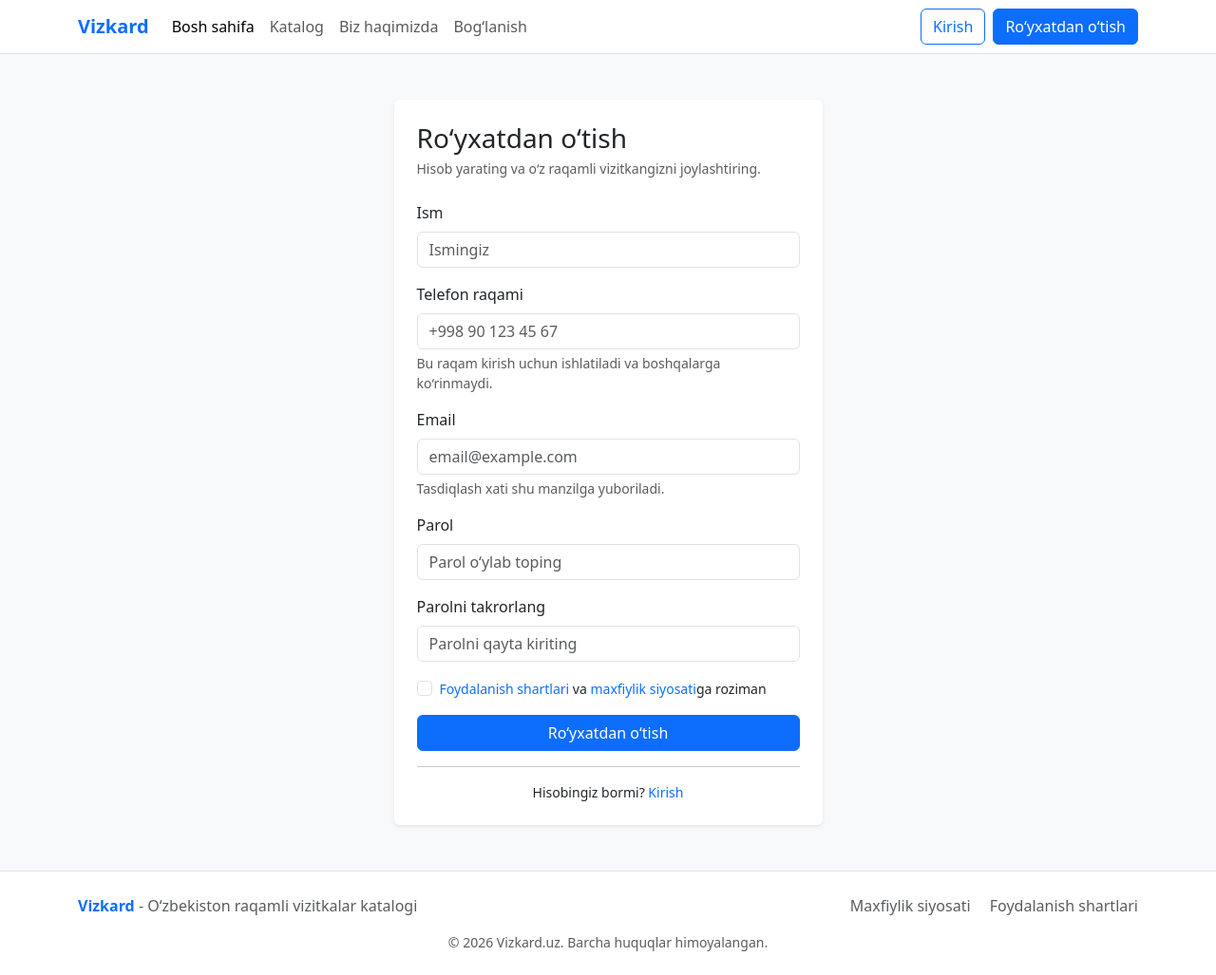
After one commit to mJamshid1990/vizkard, a Django app: page /royxatdan-otish/ in a window 1280 px wide. The commit adds this page. Shown: the whole page at 95% size. Run offline with Django 5.2, Linux system fonts and the light colour scheme.

Commit message:
Add register page layout and link auth pages

```diff
--- a/apps/pages/urls.py
+++ b/apps/pages/urls.py
@@ -9,4 +9,5 @@ urlpatterns = [
     path("katalog/", views.catalog, name="catalog"),
     path("vizkard/<slug:slug>/", views.card_detail, name="card_detail"),
     path("kirish/", views.login_page, name="login"),
+    path("royxatdan-otish/", views.register_page, name="register"),
 ]
--- a/apps/pages/views.py
+++ b/apps/pages/views.py
@@ -140,3 +140,6 @@ def card_detail(request, slug):
 
 def login_page(request):
     return render(request, "pages/login.html")
+
+def register_page(request):
+    return render(request, "pages/register.html")
--- a/templates/includes/navbar.html
+++ b/templates/includes/navbar.html
@@ -13,7 +13,7 @@
             </ul>
             <div class="d-flex gap-2">
                 <a href="{% url 'pages:login' %}" class="btn btn-outline-primary">Kirish</a>
-                <a href="#" class="btn btn-primary">Ro‘yxatdan o‘tish</a>
+                <a href="{% url 'pages:register' %}" class="btn btn-primary">Ro‘yxatdan o‘tish</a>
             </div>
         </div>
     </div>
--- a/templates/pages/login.html
+++ b/templates/pages/login.html
@@ -35,7 +35,7 @@
                     </div>
                     <hr>
                     <p class="text-center small mb-0">
-                        Hisobingiz yo‘qmi? <a href="#" class="text-decoration-none">Ro‘yxatdan o‘tish</a>
+                       Hisobingiz yo‘qmi? <a href="{% url 'pages:register' %}" class="text-decoration-none">Ro‘yxatdan o‘tish</a>
                     </p>
                 </div>
             </div>
--- /dev/null
+++ b/templates/pages/register.html
@@ -0,0 +1,62 @@
+{% extends "base.html" %}
+
+{% block title %}Ro‘yxatdan o‘tish - Vizkard.uz{% endblock %}
+
+{% block content %}
+<div class="container py-5">
+    <div class="row justify-content-center">
+        <div class="col-md-8 col-lg-5">
+            <div class="card border-0 shadow-sm">
+                <div class="card-body p-4">
+                    <h1 class="h3 mb-1">Ro‘yxatdan o‘tish</h1>
+                    <p class="text-muted small mb-4">Hisob yarating va o‘z raqamli vizitkangizni joylashtiring.</p>
+
+                    <form>
+                        <div class="mb-3">
+                            <label for="first_name" class="form-label">Ism</label>
+                            <input type="text" class="form-control" id="first_name" placeholder="Ismingiz">
+                        </div>
+
+                        <div class="mb-3">
+                            <label for="phone" class="form-label">Telefon raqami</label>
+                            <input type="tel" class="form-control" id="phone" placeholder="+998 90 123 45 67">
+                            <div class="form-text">Bu raqam kirish uchun ishlatiladi va boshqalarga ko‘rinmaydi.</div>
+                        </div>
+
+                        <div class="mb-3">
+                            <label for="email" class="form-label">Email</label>
+                            <input type="email" class="form-control" id="email" placeholder="email@example.com">
+                            <div class="form-text">Tasdiqlash xati shu manzilga yuboriladi.</div>
+                        </div>
+
+                        <div class="mb-3">
+                            <label for="password" class="form-label">Parol</label>
+                            <input type="password" class="form-control" id="password" placeholder="Parol o‘ylab toping">
+                        </div>
+
+                        <div class="mb-3">
+                            <label for="password2" class="form-label">Parolni takrorlang</label>
+                            <input type="password" class="form-control" id="password2" placeholder="Parolni qayta kiriting">
+                        </div>
+
+                        <div class="form-check mb-3">
+                            <input class="form-check-input" type="checkbox" id="agree">
+                            <label class="form-check-label small" for="agree">
+                                <a href="#" class="text-decoration-none">Foydalanish shartlari</a> va
+                                <a href="#" class="text-decoration-none">maxfiylik siyosati</a>ga roziman
+                            </label>
+                        </div>
+
+                        <button type="button" class="btn btn-primary w-100">Ro‘yxatdan o‘tish</button>
+                    </form>
+
+                    <hr>
+                    <p class="text-center small mb-0">
+                        Hisobingiz bormi? <a href="{% url 'pages:login' %}" class="text-decoration-none">Kirish</a>
+                    </p>
+                </div>
+            </div>
+        </div>
+    </div>
+</div>
+{% endblock %}
```
